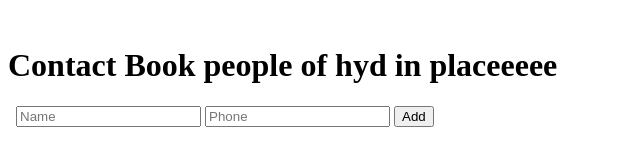
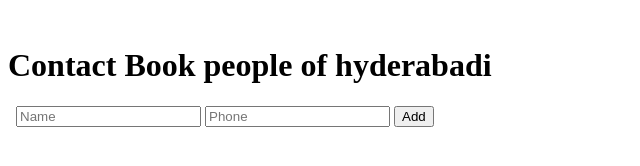
Before and after one commit to Premchand-96/contact-app-docker, a plain HTML site: page frontend/index.html in a window 1280 px wide. Shown: the whole page, without its empty margins (0-640 px from the left). Drawn offline with Linux system fonts and the light colour scheme; no server answers.

Commit message:
Update index.html

```diff
--- a/frontend/index.html
+++ b/frontend/index.html
@@ -7,7 +7,7 @@
 
 
 
-<h1>Contact Book people of hyd in placeeeee </h1>
+<h1>Contact Book people of hyderabadi </h1>
 
 
 
```
